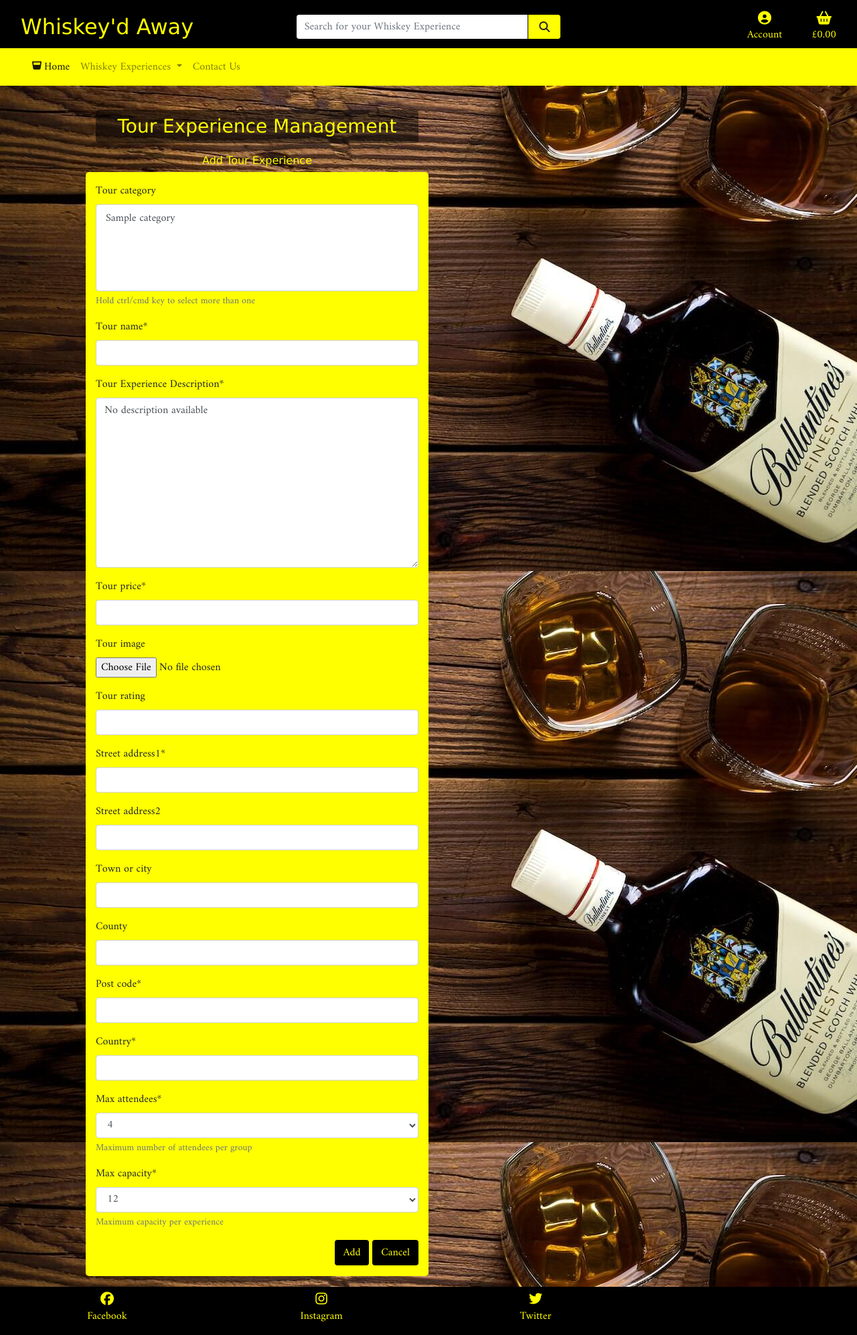
After one commit to CamCove-Crichton/Whiskey-d_Away, a Django app: page /tours/add/ in a window 1280 px wide. The commit adds this page. Shown: the whole page at 67% size. Run offline with Django 3.2, Linux system fonts and the light colour scheme; tables that the repository leaves empty hold one stand-in row (values such as "Sample post"); some libraries are stand-ins or nearby versions; some web fonts are replaced.

Commit message:
Add the add tour view, url and template and update the README.md

```diff
--- a/static/css/style.css
+++ b/static/css/style.css
@@ -19,6 +19,12 @@
 h5,
 h6 {
     font-family: "Diplomata SC", Verdana, sans-serif;
+}
+
+/* ----------------------------- Font sizes */
+
+.text-medium {
+    font-size: medium;
 }
 
 /* ----------------------------- Colours */
--- a/tours/forms.py
+++ b/tours/forms.py
@@ -15,8 +15,12 @@
     def __init__(self, *args, **kwargs):
         super().__init__(*args, **kwargs)
         categories = Category.objects.all()
-        friendly_names = [(c.id, c.get_friendly_names()) for c in categories]
+        friendly_names = [(c.id, c.get_friendly_name()) for c in categories]
 
-        self.fields['category'].choices = friendly_names
+        self.fields['tour_category'].choices = friendly_names
         for field_name, field in self.fields.items():
+            # set the label class
+            field.label_classes = ['text-yellow']
+
+            # set the class for the input
             field.widget.attrs['class'] = 'rounded-2'
--- a/tours/models.py
+++ b/tours/models.py
@@ -35,7 +35,8 @@
     class Meta:
         verbose_name_plural = 'Tours'
     tour_category = models.ManyToManyField(
-        Category, blank=True, related_name='tours')
+        Category, blank=True, related_name='tours',
+        help_text="Hold ctrl/cmd key to select more than one")
     tour_name = models.CharField(max_length=100)
     # Assistance from ChatGPT
     tour_description = models.TextField(
--- /dev/null
+++ b/tours/templates/tours/add_tour.html
@@ -0,0 +1,44 @@
+{% extends "base.html" %}
+{% load static %}
+
+<!-- Assistance from CI - Boutique Ado walkthrough -->
+{% block page_header %}
+<div class="container header-container">
+    <div class="row">
+        <div class="col">
+
+        </div>
+    </div>
+</div>
+{% endblock %}
+
+<!-- Assistance from CI - Boutique Ado walkthrough -->
+{% block content %}
+    <div class="container">
+        <!-- Page Header -->
+        <div class="row">
+            <div class="col-12 col-md-6 text-center">
+                <h3 class="text-yellow heading-background-black p-2 mb-3">Tour Experience Management</h3>
+                <h4 class="text-yellow text-medium">Add Tour Experience</h4>
+            </div>
+        </div>
+
+        <div class="row">
+            <div class="col-12 col-md-6 rounded-background-yellow mb-3">
+                <form
+                action="{% url 'add_tour' %}"
+                method="POST" class="form"
+                enctype="multipart/form-data">
+                    {% csrf_token %}
+                    {{ form | crispy }}
+                    <div class="text-right">
+                        <button type="submit" class="btn btn-black">Add</button>
+                        <a href="{% url 'tours'%}" class="text-decoration-none btn btn-black">
+                            Cancel
+                        </a>
+                    </div>
+                </form>
+            </div>
+        </div>
+    </div>
+{% endblock %}
--- a/tours/urls.py
+++ b/tours/urls.py
@@ -6,4 +6,5 @@
 urlpatterns = [
     path('', views.all_tours, name='tours'),
     path('tour_detail/<int:id>/', views.tour_detail, name='tour_detail'),
+    path('add/', views.add_tour, name='add_tour'),
 ]
--- a/tours/views.py
+++ b/tours/views.py
@@ -4,6 +4,7 @@
 from django.db.models import Q
 from django.db.models.functions import Lower
 from .models import Tours, Category
+from .forms import ToursForm
 from booking.forms import BookingItemForm
 from django.http import Http404
 
@@ -93,3 +94,16 @@
     template = 'tours/tour_detail.html'
 
     return render(request, template, context)
+
+
+def add_tour(request):
+    """
+    A view for the admin to add tour experiences
+    """
+    form = ToursForm()
+    template = 'tours/add_tour.html'
+    context = {
+        'form': form,
+    }
+
+    return render(request, template, context)
```
Also changed, not shown: README.md, tours/migrations/0011_alter_tours_tour_category.py (added), tours/migrations/0012_alter_tours_tour_category.py (added).
